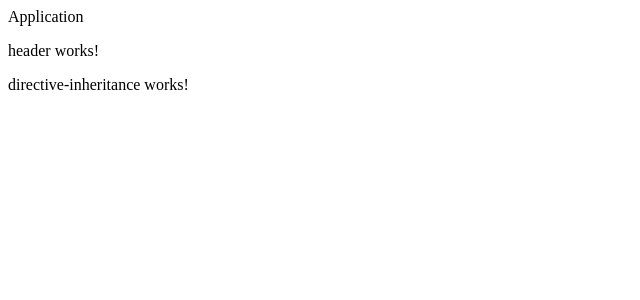
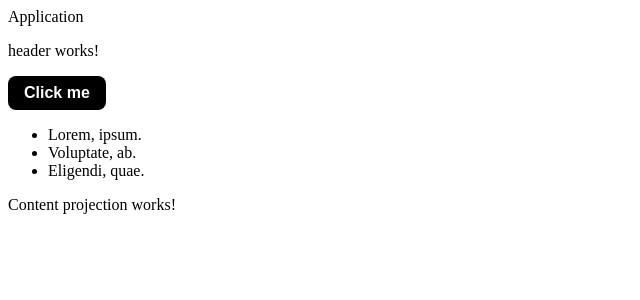
Before and after one commit to freezeburger/64011-ANY-CV1, an Angular app: page / in a window 1280 px wide. Shown: the top 300 px of the page, without its empty margins (0-640 px from the left). Built offline with nearby package versions, Linux system fonts and the light colour scheme.

Commit message:
Theory Tempalte Queries

```diff
--- a/src/app/app.component.html
+++ b/src/app/app.component.html
@@ -1,4 +1,4 @@
 Application
 <axy-header></axy-header>
 
-<app-directive-inheritance></app-directive-inheritance>
+<app-template-query><span #content>Content projection works!</span></app-template-query>
--- a/src/app/app.component.ts
+++ b/src/app/app.component.ts
@@ -8,6 +8,7 @@ import { DirectiveTheory } from './theory/directive.theory';
 import { DirectiveCompositionTheory } from './theory/directive-composition.theory';
 import { InheritanceTheory } from './theory/inheritance.theory';
 import { DirectiveInheritance, DirectiveInheritanceTheory } from './theory/directive-inheritance.theory';
+import { TemplateQueryTheory } from './theory/template-query.theory';
 
 @Component({
   selector: 'app-root',
@@ -21,7 +22,8 @@ import { DirectiveInheritance, DirectiveInheritanceTheory } from './theory/direc
     DirectiveCompositionTheory,
     InheritanceTheory,
     DirectiveInheritance,
-    DirectiveInheritanceTheory
+    DirectiveInheritanceTheory,
+    TemplateQueryTheory
   ],
   templateUrl: './app.component.html',
   styleUrl: './app.component.scss'
--- /dev/null
+++ b/src/app/theory/template-query.theory.ts
@@ -0,0 +1,45 @@
+import { Component, ComponentFactory, ComponentFactoryResolver, contentChildren, ElementRef, inject, viewChild, viewChildren, ɵgetComponentDef, ɵɵgetComponentDepsFactory } from '@angular/core';
+import { AxyButtonComponent } from 'axy-dev';
+
+@Component({
+  selector: 'app-template-query',
+  imports: [AxyButtonComponent],
+  template: `
+    <div #container>
+      <axy-button>Click me</axy-button>
+      <ul>
+        <li #listItem>Lorem, ipsum.</li>
+        <li #listItem>Voluptate, ab.</li>
+        <li #listItem>Eligendi, quae.</li>
+      </ul>
+      <ng-content></ng-content>
+    </div>
+  `,
+  styles: ``
+})
+export class TemplateQueryTheory {
+
+  protected host = inject(ElementRef<HTMLElement>).nativeElement;
+  protected container = viewChild<ElementRef<HTMLDivElement>>('container');
+  protected button = viewChild(AxyButtonComponent);
+
+  protected listItems = viewChildren<ElementRef<HTMLLIElement>>('listItem');
+  protected contents = contentChildren<ElementRef<HTMLElement>>('content');
+
+  ngAfterViewInit() {
+    console.log('Host:', this.host);
+    console.log('Container:', this.container()?.nativeElement);
+    console.log('Button:', this.button());
+    console.log('List items:', this.listItems());
+    console.log('Content children:', this.contents()?.at(0)?.nativeElement);
+
+    // Accessing the generated component definition to see the content selectors
+    // Attention: this is not a public API and may change without notice
+    ;
+    console.log('Slots:', (TemplateQueryTheory as any)?.ɵcmp?.ngContentSelectors);
+    console.log('Slots:', ɵgetComponentDef(TemplateQueryTheory)?.ngContentSelectors);
+
+
+  }
+
+}
```
